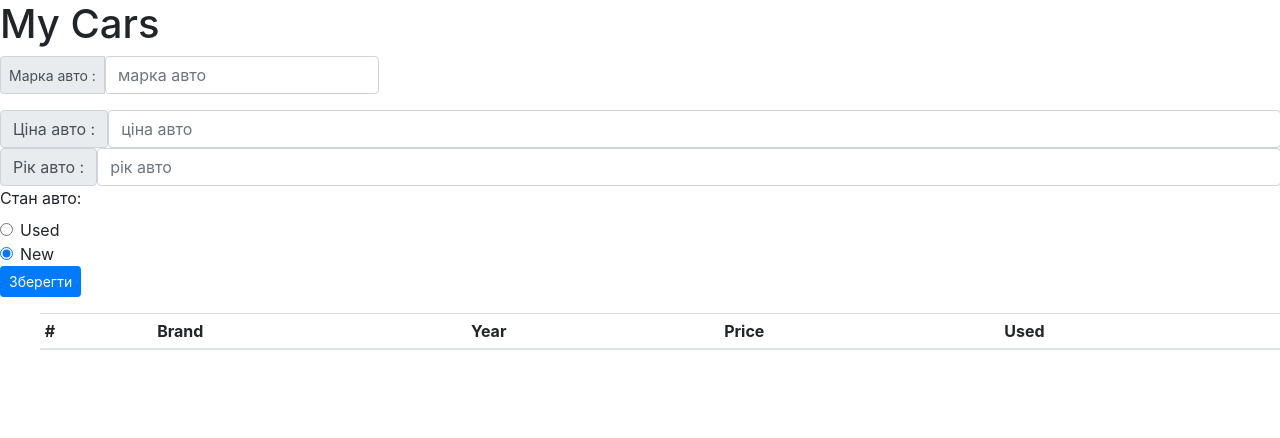
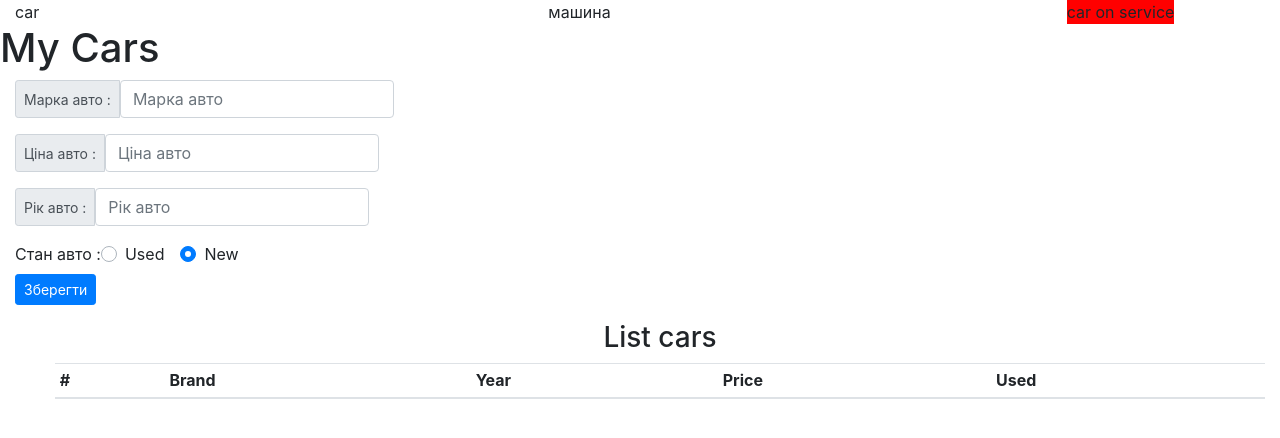
Before and after one commit to krainskyi/krainskyi_work, an Angular app: page / in a window 1280 px wide. Shown: the top 438 px of the page. Built offline with nearby package versions, Linux system fonts and the light colour scheme.

Commit message:
Add files via upload

```diff
--- a/src/app/cars/cars.component.html
+++ b/src/app/cars/cars.component.html
@@ -1,45 +1,72 @@
+<div class="row">
+  <div class="col-12">
+    <div class="container-fluid">
+      <div class="row">
+        <div class="col-md-12">
+          <div class="row">
+            <div class="col-md-5">
+              {{world}}
+            </div>
+            <div class="col-md-5">
+              {{translation}}
+            </div>
+            <div class="col-md-2" class="panel panel-primary" [ngStyle]="{'background-color':status? 'green' : 'red'}">
+              <span>{{getWorldStatus()}}</span>
+            </div>
+          </div>
+        </div>
+      </div>
+    </div>
+  </div>
+</div>
+
 <h1>My Cars</h1>
 
 <form #userForm="ngForm" (ngSubmit)="carPush(car)">
-  <div>
+  <div class="container-fluid">
     <div>
       <div ngModelGroup="cars" class="input-group input-group-sm mb-3">
         <div class="input-group-prepend">
           <span class="input-group-text" id="inputGroup-sizing-sm">Марка авто :</span>
-          <input type="text" placeholder="марка авто" name="brand" [(ngModel)]="car.brand" class="form-control"
-            aria-label="Sizing example input" aria-describedby="inputGroup-sizing-sm">
+          <input type="text" placeholder="Марка авто" name="brand" [(ngModel)]="car.brand"
+          class="form-control" aria-label="Sizing example input" aria-describedby="inputGroup-sizing-sm">
         </div>
       </div>
 
-      <div>
+      <div class="input-group input-group-sm mb-3">
         <div class="input-group-prepend">
           <span class="input-group-text" id="inputGroup-sizing-sm">Ціна авто :</span>
-          <input type="number" placeholder="ціна авто" name="price" [(ngModel)]="car.price" class="form-control"
-            aria-label="Sizing example input" aria-describedby="inputGroup-sizing-sm">
+          <input type="number" placeholder="Ціна авто" name="price" [(ngModel)]="car.price"
+
+          class="form-control" aria-label="Sizing example input" aria-describedby="inputGroup-sizing-sm">
         </div>
       </div>
 
-      <div>
+      <div class="input-group input-group-sm mb-3">
         <div class="input-group-prepend">
           <span class="input-group-text" id="inputGroup-sizing-sm">Рік авто :</span>
-          <input type="number" placeholder="рік авто" name="year" [(ngModel)]="car.year" class="form-control"
-            aria-label="Sizing example input" aria-describedby="inputGroup-sizing-sm">
+          <input type="number"   placeholder="Рік авто"  name="year" [(ngModel)]="car.year"
+          class="form-control" aria-label="Sizing example input" aria-describedby="inputGroup-sizing-sm">
+        </div>
+
+      </div>
+      <div>
+        <label> Стан авто :</label>
+        <div class="custom-control custom-radio custom-control-inline">
+          <input type="radio" id="customRadioInline1" class="custom-control-input" name="customRadioInline1"
+            [value]="true" [(ngModel)]="car.used">
+          <label class="custom-control-label" for="customRadioInline1">Used</label>
+        </div>
+        <div class="custom-control custom-radio custom-control-inline">
+          <input type="radio"  id="customRadioInline2" name="customRadioInline1" class="custom-control-input"
+            name="customRadioInline1" [value]="false" [(ngModel)]="car.used">
+          <label class="custom-control-label" for="customRadioInline2">New</label>
         </div>
       </div>
-      <div class="form-status">
-        <label>Стан авто:</label>
-        <div class="form-check">
-          <input class="form-check-input" type="radio" id="true" name="used" [value]="true" [(ngModel)]="car.used">
-          <label class="form-check-label">Used</label>
-        </div>
-        <div class="form-check">
-          <input class="form-check-input" type="radio" id="false" name="used" [value]="false" [(ngModel)]="car.used">
-          <label class="form-check-label">New</label>
-        </div>
-
       <p><button class="btn btn-primary btn-sm" type="submit">Зберегти</button></p>
       <ul>
         <div>
+          <h3 class="text-center">List cars</h3>
           <table class="table table-sm">
             <thead>
               <tr>
@@ -66,7 +93,7 @@
         </div>
       </ul>
     </div>
-    </div>
+
   </div>
 
 </form>
--- a/src/app/cars/cars.component.ts
+++ b/src/app/cars/cars.component.ts
@@ -1,5 +1,6 @@
 import { Component, OnInit, Pipe } from '@angular/core';
 import { CarService } from './../service/car.service';
+import { TranslationWidth } from '@angular/common';
 
 
 @Component({
@@ -16,39 +17,25 @@ export class CarsComponent implements OnInit {
   public cars: any = [];
   public car = { brand: '', price: '', year: '', used: false };
 
-  public sortA(cars){
-    cars.sort((a,b)=>{
-      return a.price-b.price
+  world: string = 'car';
+  translation: string = 'машина';
+  status: boolean = false;
+
+
+  getWorldStatus() {
+    return this.status ? 'car work' : 'car on service';
+
+  }
+  public sortA(cars) {
+    cars.sort((a, b) => {
+      return a.price - b.price
     })
 
-}
-  public getBackgroundColor(price, year, used) {
-    let result = 'none';
-
-    if (price < 12000) {
-      return 'green';
-    }
-    if (price > 12000 && price < 25000) {
-      return 'yellow';
-    }
-    if (price > 25000) {
-      return 'red';
-    }
-    if (!used == false) {
-      return  'red';
-    }
-    return result;
-
   }
-  carDelete(index){
-    this.carService.deleteCar(index)
-  }
-
-  carPush(newCar){
+  carPush(newCar) {
     this.carService.addCar(newCar)
     this.cars = this.carService.cars;
   }
 
 
-
 }
```
Also changed, not shown: src/app/service/car.service.ts (+10 -2 lines), src/app/cars/cars.component.css (line endings or trailing spaces). Lines whose indentation alone changed are shown as unchanged.
